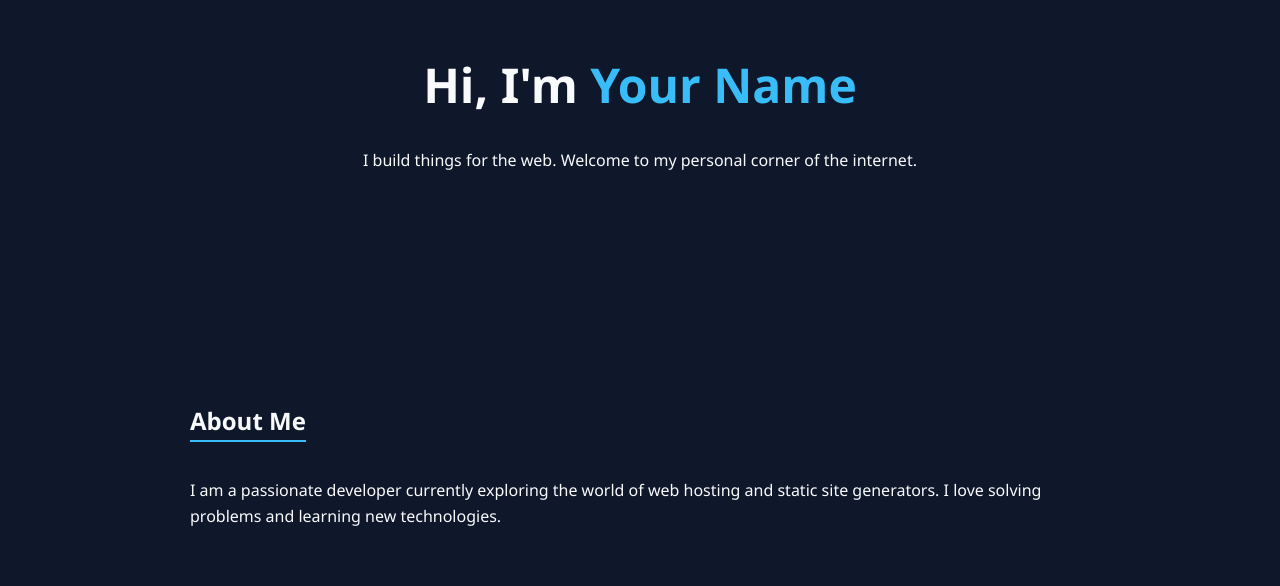
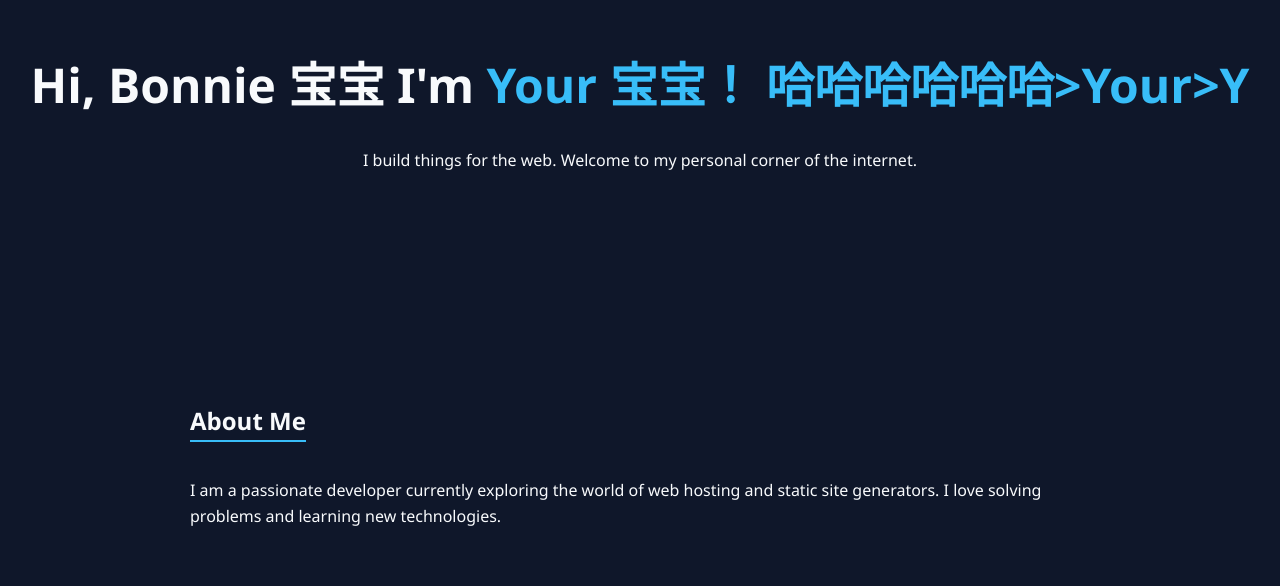
Before and after one commit to yithong1216/yithong1216.github.io, a plain HTML site: page index.html in a window 1280 px wide. Shown: the part 158-744 px from the top of the page. Drawn offline with Linux system fonts and the light colour scheme.

Commit message:
Fix HTML structure and update content

```diff
--- a/index.html
+++ b/index.html
@@ -111,7 +111,7 @@
 <body>
 
     <header>
-        <h1>Hi, I'm <span>Your Name</span></h1>
+        <h1>Hi, Bonnie 宝宝 I'm <span>Your 宝宝！ 哈哈哈哈哈哈>Your>Y</h1>
         <p>I build things for the web. Welcome to my personal corner of the internet.</p>
     </header>
 
@@ -156,4 +156,5 @@
     </footer>
 
 </body>
+
 </html>
```
